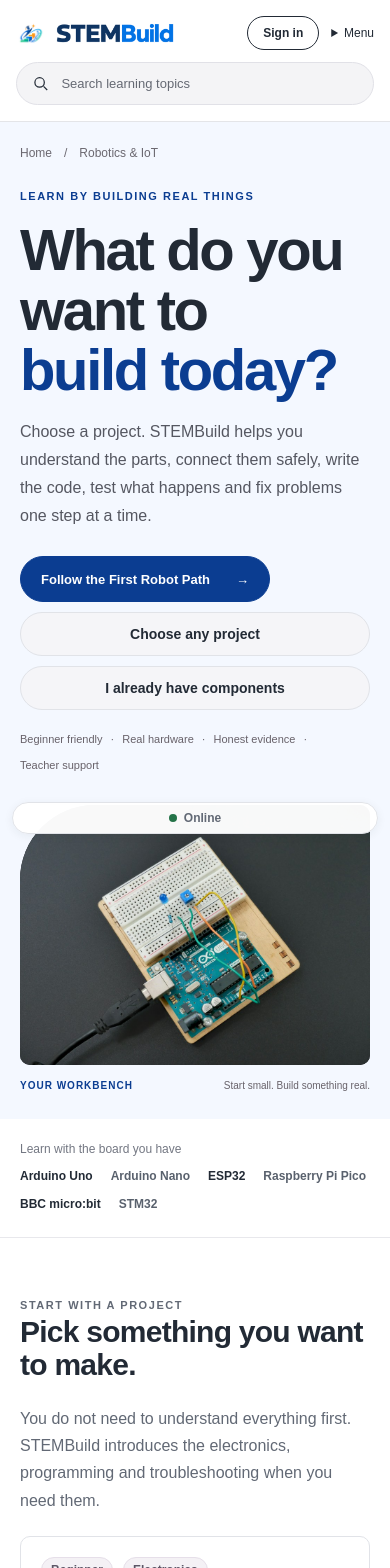
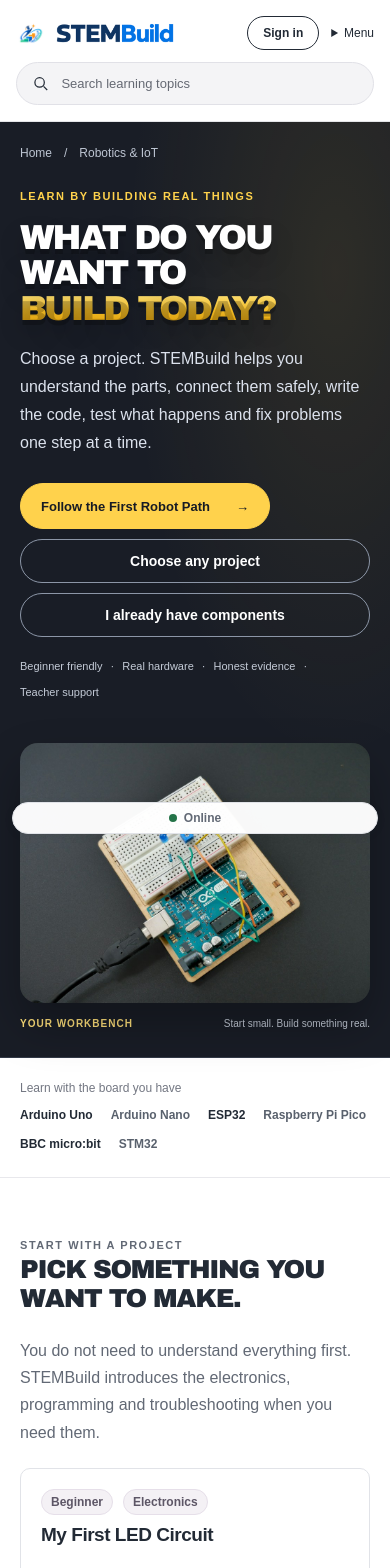
Before and after one commit to cath365/STEMBuild-, a Next.js app: page / in a window 390 px wide. Shown: the top 1568 px of the page. Built offline with nearby package versions, Linux system fonts and the light colour scheme.

Commit message:
Add bold poster-inspired typography to STEMBuild homepage (#19)
* style: introduce poster-inspired display typography

* style: introduce poster-inspired display typography

* style: introduce poster-inspired display typography

* fix: keep white poster heading lines legible against dark hero

```diff
--- a/src/app/home.module.css
+++ b/src/app/home.module.css
@@ -88,3 +88,57 @@
 @media(max-width:480px) { .topicGrid { grid-template-columns:1fr; }.topicBanner { height:125px; }.heroFigure figcaption { font-size:10px; }.heroNote { font-size:11px; gap:8px; }.photoFrame { height:260px; }.teacherFeatures { grid-template-columns:1fr; gap:22px; }.primaryButton { padding:13px 20px; font-size:13px; }.home :global(.brand-icon) { width:30px; height:30px; }.headerInner :global(.brand) { font-size:18px; }.headerInner { gap:12px; }.filters button { padding:9px 13px; } }
 @media(prefers-reduced-motion:reduce) { .home * { scroll-behavior:auto; } }
 .sampleLink { display:block; width:fit-content; margin-top:18px; color:var(--primary); font-size:14px; font-weight:700; text-decoration:underline; text-underline-offset:4px; }
+
+/* Poster-inspired STEMBuild type: display headings only, never dense learning content. */
+.home { --display-font: var(--font-stembuild-display), "Arial Black", Arial, Helvetica, sans-serif; }
+.hero {
+  color: #fff;
+  background: radial-gradient(ellipse at 86% 16%, rgba(255, 203, 51, .09), transparent 44%), #191d26;
+  border-bottom: 1px solid #333a48;
+}
+.hero .breadcrumb { color: #bec6d3; }
+.hero .kicker { color: #ffd24c; }
+.heroGrid { gap: 42px; }
+.heroCopy h1 {
+  font-family: var(--display-font);
+  font-size: clamp(38px, 4.7vw, 65px);
+  font-weight: 400;
+  line-height: 1.035;
+  letter-spacing: -.067em;
+  text-transform: uppercase;
+  text-shadow: 0 5px 0 rgba(0,0,0,.22), 0 12px 24px rgba(0,0,0,.20);
+}
+.heroLine { display: block; }
+.heroCopy h1 .heroLine { color: #fff; }
+.heroCopy h1 .heroAccent {
+  color: #ffd34b;
+  background: linear-gradient(180deg, #ffe681 3%, #ffc629 54%, #f3ac08 100%);
+  -webkit-background-clip: text;
+  background-clip: text;
+  -webkit-text-fill-color: transparent;
+}
+.heroCopy > p:not(.kicker) { color: #dce2ed; }
+.hero .heroNote, .hero .heroFigure figcaption { color: #c3cad6; }
+.hero .photoLabel { color: #ffe07a; }
+.hero .photoFrame { border-radius: 18px; box-shadow: 0 22px 45px rgba(0,0,0,.28); }
+.hero .primaryButton { background: #ffd24c; border-color: #ffd24c; color: #171b24; font-weight: 800; }
+.hero .primaryButton:hover { background: #ffe182; border-color: #ffe182; }
+.hero .heroCopy :global(.btn) { background: transparent; border-color: #8c96a7; color: #fff; }
+.hero .heroCopy :global(.btn):hover { background: rgba(255,255,255,.12); border-color: #fff; }
+.hero :is(a,button):focus-visible { outline-color: #ffe182; }
+.home :global(.home-build-heading) h2, .sectionHeading h2, .teacherSection h2 {
+  font-family: var(--display-font);
+  font-size: clamp(27px, 3.25vw, 43px);
+  font-weight: 400;
+  text-transform: uppercase;
+  line-height: 1.12;
+  letter-spacing: -.05em;
+  overflow-wrap: break-word;
+}
+@media (max-width: 760px) {
+  .heroCopy h1 { font-size: clamp(31px, 8.9vw, 52px); letter-spacing: -.061em; }
+  .home :global(.home-build-heading) h2, .sectionHeading h2, .teacherSection h2 { font-size: clamp(26px, 6.5vw, 35px); }
+}
+@media (max-width: 360px) {
+  .heroCopy h1 { font-size: clamp(29px, 8.6vw, 32px); }
+}
--- a/src/app/layout.tsx
+++ b/src/app/layout.tsx
@@ -1,9 +1,13 @@
 import type { Metadata } from "next";
+import { Archivo_Black } from "next/font/google";
 import "./globals.css";
 import "./brand.css";
 import "./learn.css";
 import { PwaRegister } from "@/components/pwa-register";
 import { ConnectivityStatus } from "@/components/connectivity-status";
+
+// The bold display type is self-hosted by Next.js and used only for editorial headings.
+const posterDisplay = Archivo_Black({ weight: "400", subsets: ["latin"], display: "swap", variable: "--font-stembuild-display" });
 
 export const metadata: Metadata = {
   title: { default: "STEMBuild: Robotics & IoT", template: "%s | STEMBuild" },
@@ -19,5 +23,5 @@ export const metadata: Metadata = {
 };
 
 export default function RootLayout({ children }: Readonly<{ children: React.ReactNode }>) {
-  return <html lang="en"><body><PwaRegister /><ConnectivityStatus />{children}</body></html>;
+  return <html lang="en" className={posterDisplay.variable}><body><PwaRegister /><ConnectivityStatus />{children}</body></html>;
 }
--- a/src/app/page.tsx
+++ b/src/app/page.tsx
@@ -60,7 +60,7 @@ export default function Home() {
             <div className={styles.heroGrid}>
               <div className={styles.heroCopy}>
                 <p className={styles.kicker}>LEARN BY BUILDING REAL THINGS</p>
-                <h1 id="hero-title">What do you want to<br/><span>build today?</span></h1>
+                <h1 id="hero-title"><span className={styles.heroLine}>What do you</span>{" "}<span className={styles.heroLine}>want to</span>{" "}<span className={`${styles.heroLine} ${styles.heroAccent}`}>build today?</span></h1>
                 <p>Choose a project. STEMBuild helps you understand the parts, connect them safely, write the code, test what happens and fix problems one step at a time.</p>
                 <div className="inline"><Link className={styles.primaryButton} href="/learning-paths/first-robot">Follow the First Robot Path <span aria-hidden="true">→</span></Link><Link className="btn" href="/projects">Choose any project</Link><Link className="btn" href="/components">I already have components</Link></div>
                 <div className={styles.heroNote}>Beginner friendly <span aria-hidden="true">·</span> Real hardware <span aria-hidden="true">·</span> Honest evidence <span aria-hidden="true">·</span> Teacher support</div>
```
